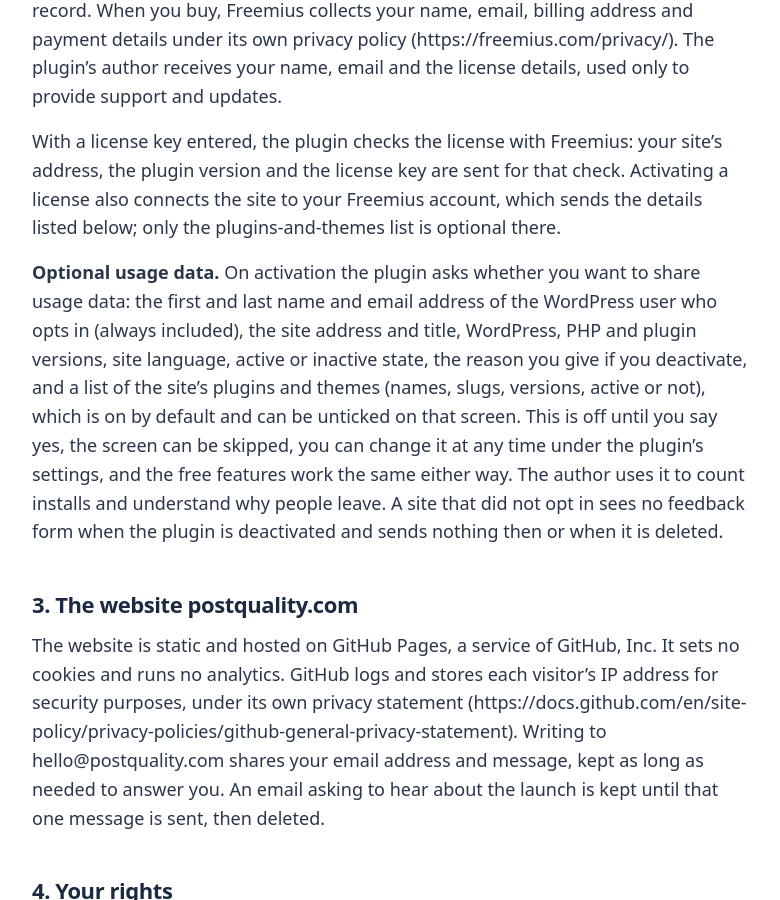
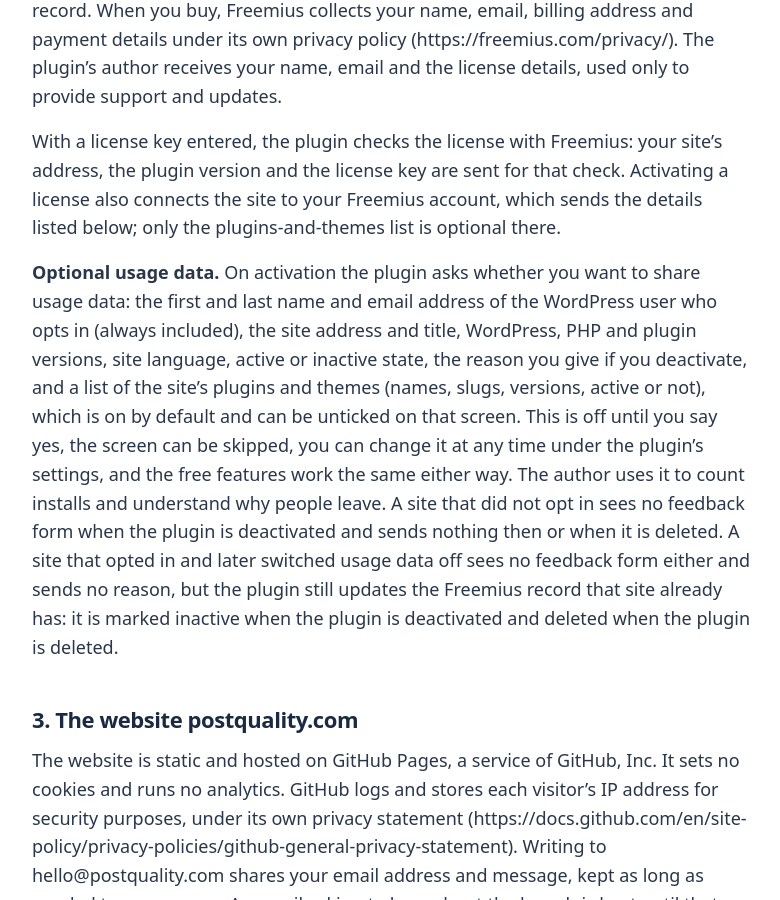
Before and after one commit to vincentheimann/postquality.com, a Jekyll site: the page built from privacy.md, in a window 1280 px wide and 900 px high, scrolled down 3044 px. Shown: the whole window, without its empty margins (96-876 px from the left). Built offline with Jekyll 4.4.1, drawn with Linux system fonts in a browser that asks for light colours.

Commit message:
fix(privacy): say what a site that switched usage data off still sends
Copies the sentence added to post-quality-manager/docs/policies/privacy.md
(bug 90, second build, 2026-10-26): an opted-out site sees no deactivation
form and sends no reason, but its existing Freemius record is still marked
inactive at deactivation and deleted at deletion.

Co-Authored-By: Claude Fable 5.1 <noreply@anthropic.com>

```diff
--- a/privacy.md
+++ b/privacy.md
@@ -42,7 +42,7 @@ Pro licenses are sold and managed by Freemius, Inc., which acts as the seller of
 
 With a license key entered, the plugin checks the license with Freemius: your site's address, the plugin version and the license key are sent for that check. Activating a license also connects the site to your Freemius account, which sends the details listed below; only the plugins-and-themes list is optional there.
 
-**Optional usage data.** On activation the plugin asks whether you want to share usage data: the first and last name and email address of the WordPress user who opts in (always included), the site address and title, WordPress, PHP and plugin versions, site language, active or inactive state, the reason you give if you deactivate, and a list of the site's plugins and themes (names, slugs, versions, active or not), which is on by default and can be unticked on that screen. This is off until you say yes, the screen can be skipped, you can change it at any time under the plugin's settings, and the free features work the same either way. The author uses it to count installs and understand why people leave. A site that did not opt in sees no feedback form when the plugin is deactivated and sends nothing then or when it is deleted.
+**Optional usage data.** On activation the plugin asks whether you want to share usage data: the first and last name and email address of the WordPress user who opts in (always included), the site address and title, WordPress, PHP and plugin versions, site language, active or inactive state, the reason you give if you deactivate, and a list of the site's plugins and themes (names, slugs, versions, active or not), which is on by default and can be unticked on that screen. This is off until you say yes, the screen can be skipped, you can change it at any time under the plugin's settings, and the free features work the same either way. The author uses it to count installs and understand why people leave. A site that did not opt in sees no feedback form when the plugin is deactivated and sends nothing then or when it is deleted. A site that opted in and later switched usage data off sees no feedback form either and sends no reason, but the plugin still updates the Freemius record that site already has: it is marked inactive when the plugin is deactivated and deleted when the plugin is deleted.
 
 ## 3. The website postquality.com
 
```
